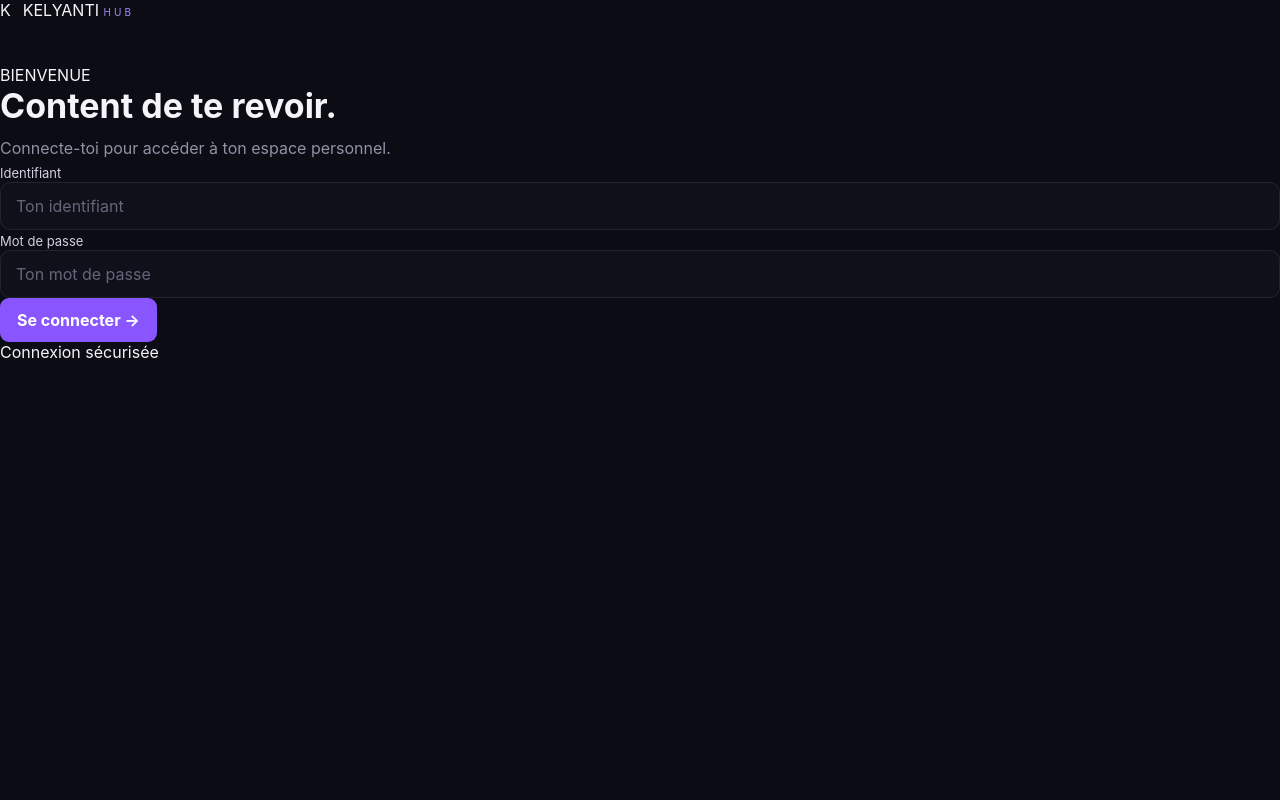
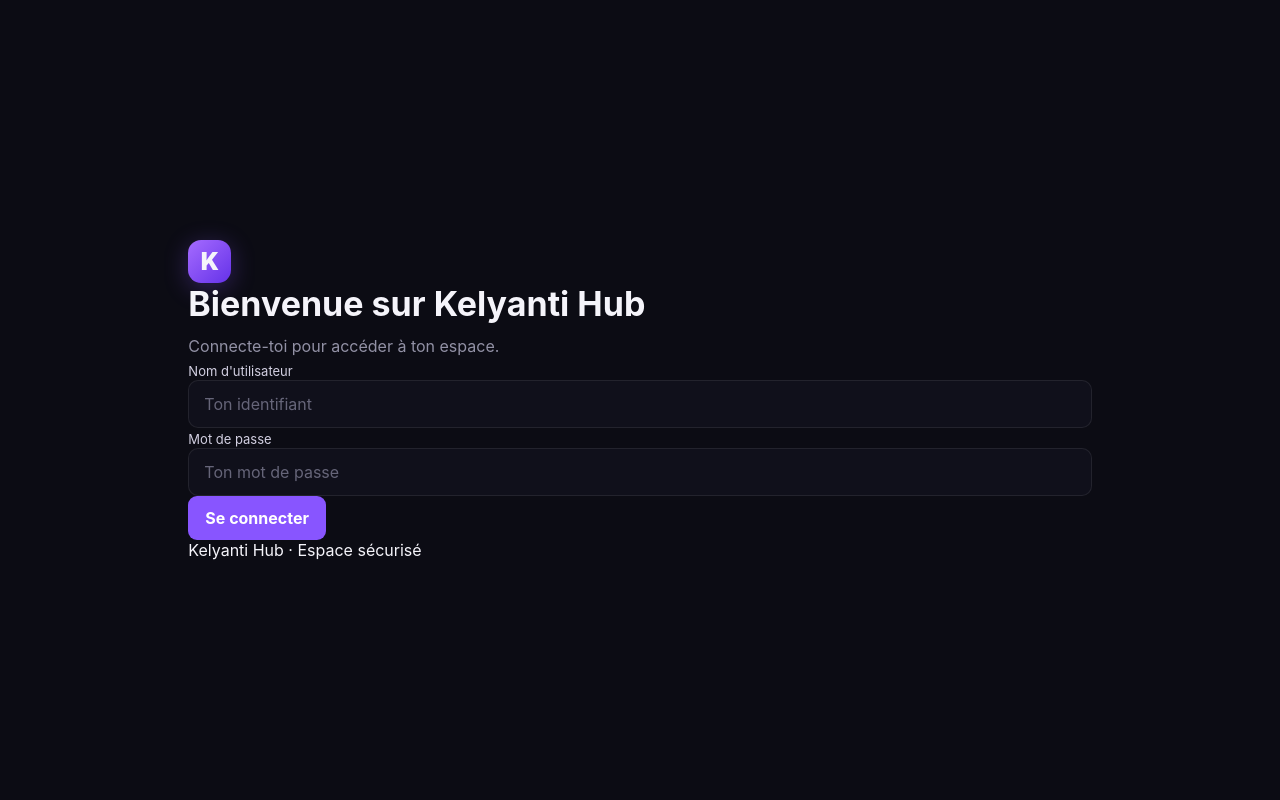
Before and after one commit to kelyanti81/Kelyanti_hub, a Flask app: page /login in a window 1280 px wide. Run offline with Flask 3, Linux system fonts and the light colour scheme.

Commit message:
Update login.html

```diff
--- a/templates/login.html
+++ b/templates/login.html
@@ -1,34 +1,55 @@
-<!doctype html>
-<html lang="fr">
-<head>
-  <meta charset="utf-8">
-  <meta name="viewport" content="width=device-width, initial-scale=1, viewport-fit=cover">
-  <meta name="theme-color" content="#090d18">
-  <meta name="apple-mobile-web-app-capable" content="yes">
-  <meta name="apple-mobile-web-app-status-bar-style" content="black-translucent">
-  <meta name="apple-mobile-web-app-title" content="Kelyanti Hub">
-  <link rel="manifest" href="{{ url_for('static', filename='manifest.json') }}">
-  <link rel="icon" type="image/svg+xml" href="{{ url_for('static', filename='icon.svg') }}">
-  <link rel="apple-touch-icon" href="{{ url_for('static', filename='apple-touch-icon.png') }}">
-  <title>Connexion • Kelyanti Hub</title>
-  <link rel="stylesheet" href="{{ url_for('static', filename='style.css') }}">
-</head>
-<body class="login-page">
-  <main class="login-card">
-    <a class="brand login-brand" href="/"><span class="brand-mark">K</span><span>KELYANTI <small>HUB</small></span></a>
-    <div class="eyebrow">BIENVENUE</div>
-    <h1>Content de te revoir.</h1>
-    <p class="muted">Connecte-toi pour accéder à ton espace personnel.</p>
-    {% if error %}<div class="alert">{{ error }}</div>{% endif %}
-    <form method="post">
-      <input type="hidden" name="_csrf" value="{{ csrf_token() }}">
-      <label for="username">Identifiant</label>
-      <input id="username" name="username" autocomplete="username" placeholder="Ton identifiant" required>
-      <label for="password">Mot de passe</label>
-      <input id="password" name="password" type="password" autocomplete="current-password" placeholder="Ton mot de passe" required>
-      <button type="submit">Se connecter <span>→</span></button>
+
+{% extends "base.html" %}
+
+{% block title %}Connexion · Kelyanti Hub{% endblock %}
+
+{% block login_content %}
+
+<div class="login-card">
+
+    <div class="login-logo">
+        <div class="brand-icon">K</div>
+    </div>
+
+    <h1>Bienvenue sur Kelyanti Hub</h1>
+    <p>Connecte-toi pour accéder à ton espace.</p>
+
+    {% if error %}
+        <div class="notice error">{{ error }}</div>
+    {% endif %}
+
+    <form method="POST" action="{{ url_for('login') }}">
+
+        <input type="hidden" name="_csrf" value="{{ csrf_token() }}">
+
+        <label for="username">Nom d'utilisateur</label>
+        <input
+            id="username"
+            name="username"
+            type="text"
+            placeholder="Ton identifiant"
+            autocomplete="username"
+            required
+        >
+
+        <label for="password">Mot de passe</label>
+        <input
+            id="password"
+            name="password"
+            type="password"
+            placeholder="Ton mot de passe"
+            autocomplete="current-password"
+            required
+        >
+
+        <button type="submit">Se connecter</button>
+
     </form>
-    <div class="login-foot"><span class="online-dot"></span> Connexion sécurisée</div>
-  </main>
-</body>
-</html>
+
+    <div class="login-footer">
+        Kelyanti Hub · Espace sécurisé
+    </div>
+
+</div>
+
+{% endblock %}
```
